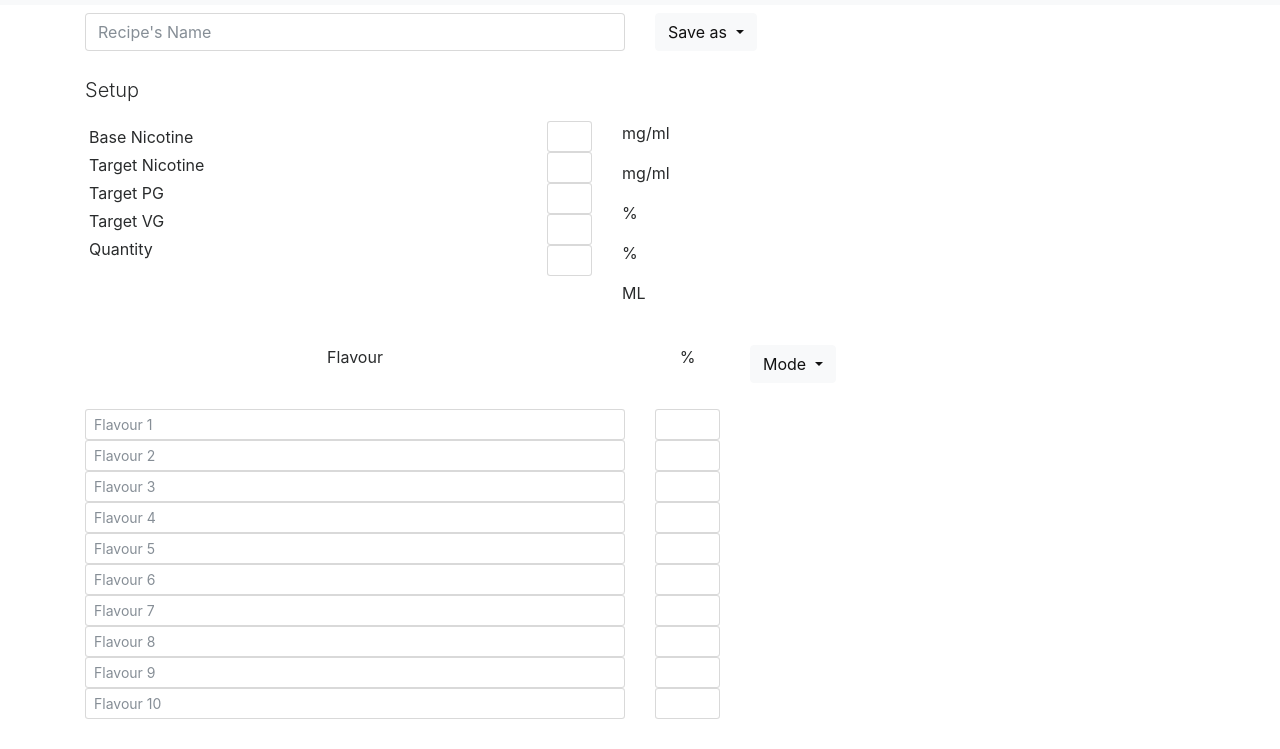
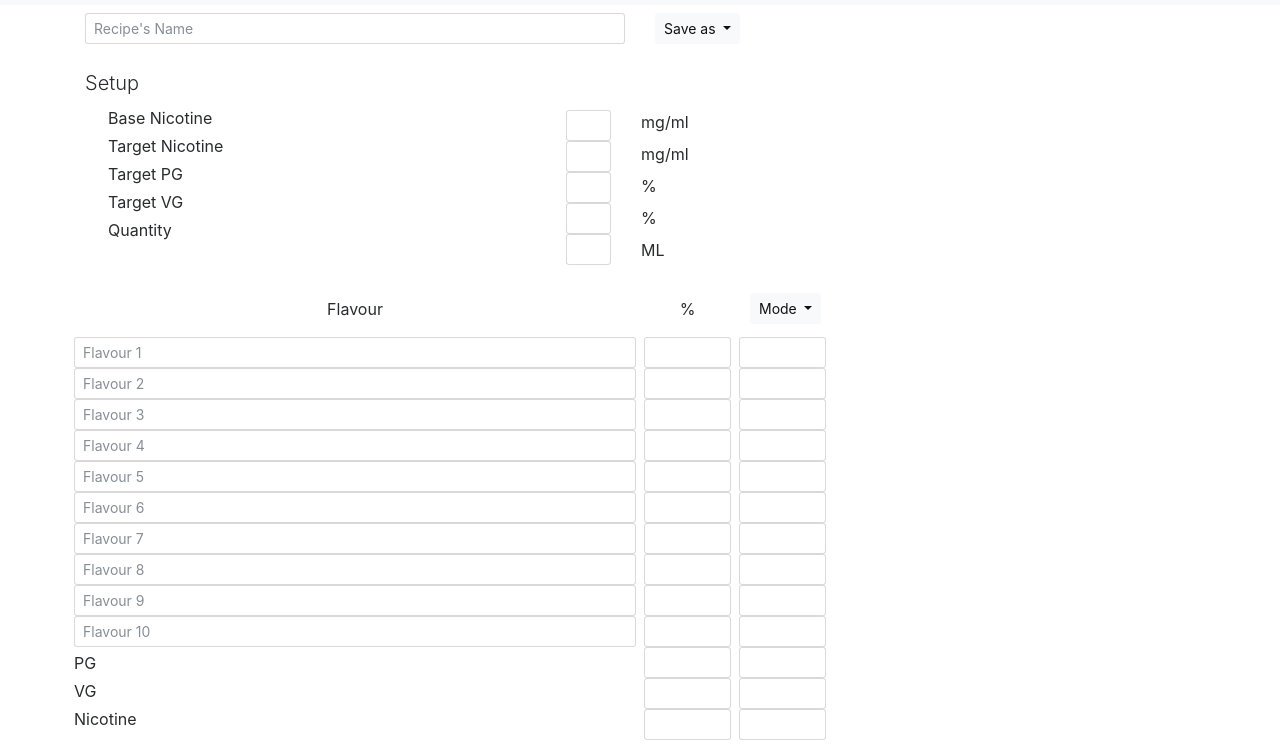
Before and after one commit to mzapata1408/nicotinator, a plain HTML site: page docs/prototype/home.html in a window 1280 px wide. Shown: the part 51-800 px from the top of the page. Drawn offline with nearby package versions, Linux system fonts and the light colour scheme; a script that the page names is missing.

Commit message:
Added more fields

```diff
--- a/docs/prototype/home.html
+++ b/docs/prototype/home.html
@@ -35,26 +35,25 @@
     <div class="container">
       <div class="row">
         <div class="col-md-6 ">
-          <input type="text" class="form-control" placeholder="Recipe's Name"> </div>
+          <input type="text" class="form-control form-control-sm" placeholder="Recipe's Name"> </div>
         <div class="col-md-3">
           <div class="dropdown">
-            <button class="btn dropdown-toggle btn-light" data-toggle="dropdown"> Save as </button>
+            <button class="btn dropdown-toggle btn-light btn-sm" data-toggle="dropdown"> Save as </button>
             <div class="dropdown-menu">
               <a class="dropdown-item" href="#">Public</a>
               <a class="dropdown-item" href="#">Private</a>
             </div>
           </div>
         </div>
-        <div class="col-md-3"></div>
       </div>
       <br>
       <div class="row">
         <div class="col-md-12">
-          <p class="lead">Setup
+          <p class="lead m-0">Setup
             <br> </p>
         </div>
       </div>
-      <div class="row col-md-10">
+      <div class="row col-md-10 m-1">
         <div class="col-md-6 m-0 p-0">
           <p class="m-1">Base Nicotine</p>
           <p class="m-1">Target Nicotine</p>
@@ -62,34 +61,35 @@
           <p class="m-1">Target VG</p>
           <p class="m-1">Quantity</p>
         </div>
-        <div class="col-md-1">
+        <div class="col-md-1 my-2">
           <input type="text" class="form-control form-control-sm">
           <input type="text" class="form-control form-control-sm">
           <input type="text" class="form-control form-control-sm">
           <input type="text" class="form-control form-control-sm">
           <input type="text" class="form-control form-control-sm"> </div>
         <div class="col-md-2">
-          <p>mg/ml</p>
-          <p>mg/ml</p>
-          <p>%</p>
-          <p>%</p>
-          <p>ML</p>
+          <p class="my-2">mg/ml</p>
+          <p class="my-2">mg/ml</p>
+          <p class="my-2">%</p>
+          <p class="my-2">%</p>
+          <p class="my-2">ML</p>
         </div>
       </div>
     </div>
   </div>
-  <div class="p-3">
+  <divider></divider>
+  <div class="text-justify m-1 p-1">
     <div class="container">
       <div class="row">
         <div class="col-md-6">
-          <p class="text-center">Flavour</p>
+          <p class="text-center m-1">Flavour</p>
         </div>
         <div class="col-md-1">
-          <p class="text-center">%</p>
+          <p class="text-center m-1">%</p>
         </div>
         <div class="col-md-1">
           <div class="dropdown">
-            <button class="btn dropdown-toggle btn-light" data-toggle="dropdown"> Mode </button>
+            <button class="btn dropdown-toggle btn-light btn-sm" data-toggle="dropdown"> Mode </button>
             <div class="dropdown-menu">
               <a class="dropdown-item" href="#">Grams</a>
               <a class="dropdown-item" href="#">ML's</a>
@@ -100,10 +100,10 @@
       </div>
     </div>
   </div>
-  <div class="py-2">
+  <div class="">
     <div class="container">
       <div class="row">
-        <div class="col-md-6">
+        <div class="col-md-6 p-1">
           <input type="text" class="form-control form-control-sm" placeholder="Flavour 1">
           <input type="text" class="form-control form-control-sm" placeholder="Flavour 2">
           <input type="text" class="form-control form-control-sm" placeholder="Flavour 3">
@@ -113,19 +113,39 @@
           <input type="text" class="form-control form-control-sm" placeholder="Flavour 7">
           <input type="text" class="form-control form-control-sm" placeholder="Flavour 8">
           <input type="text" class="form-control form-control-sm" placeholder="Flavour 9">
-          <input type="text" class="form-control form-control-sm" placeholder="Flavour 10"> </div>
-        <div class="col-md-1">
-          <input type="text" class="form-control form-control-sm">
-          <input type="text" class="form-control form-control-sm">
-          <input type="text" class="form-control form-control-sm">
-          <input type="text" class="form-control form-control-sm">
-          <input type="text" class="form-control form-control-sm">
-          <input type="text" class="form-control form-control-sm">
-          <input type="text" class="form-control form-control-sm">
-          <input type="text" class="form-control form-control-sm">
-          <input type="text" class="form-control form-control-sm">
-          <input type="text" class="form-control form-control-sm"> </div>
-        <div class="col-md-1"></div>
+          <input type="text" class="form-control form-control-sm" placeholder="Flavour 10">
+          <p class="my-1"> PG </p>
+          <p class="my-1"> VG </p>
+          <p class="my-1"> Nicotine </p>
+        </div>
+        <div class="col-md-1 p-1 text-center">
+          <input type="text" class="form-control form-control-sm text-center">
+          <input type="text" class="form-control form-control-sm text-center">
+          <input type="text" class="form-control form-control-sm text-center">
+          <input type="text" class="form-control form-control-sm text-center">
+          <input type="text" class="form-control form-control-sm text-center">
+          <input type="text" class="form-control form-control-sm text-center">
+          <input type="text" class="form-control form-control-sm text-center">
+          <input type="text" class="form-control form-control-sm text-center">
+          <input type="text" class="form-control form-control-sm text-center">
+          <input type="text" class="form-control form-control-sm text-center">
+          <input type="text" class="form-control form-control-sm text-center">
+          <input type="text" class="form-control form-control-sm text-center">
+          <input type="text" class="form-control form-control-sm text-center"> </div>
+        <div class="col-md-1 p-1">
+          <input type="text" class="form-control form-control-sm text-center">
+          <input type="text" class="form-control form-control-sm text-center">
+          <input type="text" class="form-control form-control-sm text-center">
+          <input type="text" class="form-control form-control-sm text-center">
+          <input type="text" class="form-control form-control-sm text-center">
+          <input type="text" class="form-control form-control-sm text-center">
+          <input type="text" class="form-control form-control-sm text-center">
+          <input type="text" class="form-control form-control-sm text-center">
+          <input type="text" class="form-control form-control-sm text-center">
+          <input type="text" class="form-control form-control-sm text-center">
+          <input type="text" class="form-control form-control-sm text-center">
+          <input type="text" class="form-control form-control-sm text-center">
+          <input type="text" class="form-control form-control-sm text-center"> </div>
       </div>
     </div>
   </div>
```
